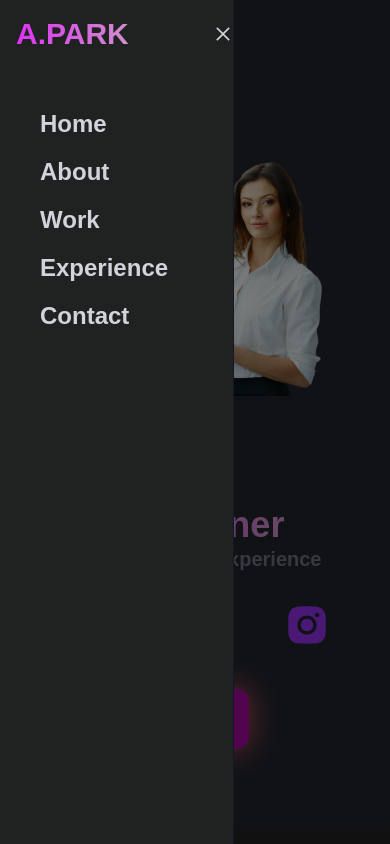
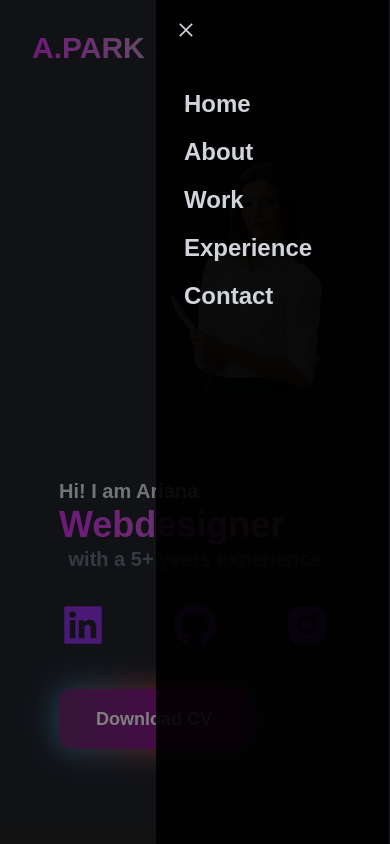
Before and after one commit to kaltrinabaliu/portfolio-vue, a Vue app in the folder portfolio-vue/: page / in a window 390 px wide. Both pictures are taken after a click on the element 364 px from the left and 48 px from the top of the page. Shown: the top 844 px of the page. Built offline with nearby package versions, Linux system fonts and the light colour scheme.

Commit message:
responsive side bar update

```diff
--- a/portfolio-vue/src/components/Navbar.vue
+++ b/portfolio-vue/src/components/Navbar.vue
@@ -9,29 +9,23 @@
       <li class="p-5"><a href="#contact">Contact</a></li>
     </ul>
       <div @click="handleNav" class="block md:hidden">
-        <!--  close icon -->
-<!--
-      <svg v-if=nav stroke="currentColor" fill="currentColor" stroke-width="0" viewBox="0 0 1024 1024" fill-rule="evenodd" height="20" width="20" xmlns="http://www.w3.org/2000/svg">
-        <path d="M799.855 166.312c.023.007.043.018.084.059l57.69 57.69c.041.041.052.06.059.084a.118.118 0 0 1 0 .069c-.007.023-.018.042-.059.083L569.926 512l287.703 287.703c.041.04.052.06.059.083a.118.118 0 0 1 0 .07c-.007.022-.018.042-.059.083l-57.69 57.69c-.041.041-.06.052-.084.059a.118.118 0 0 1-.069 0c-.023-.007-.042-.018-.083-.059L512 569.926 224.297 857.629c-.04.041-.06.052-.083.059a.118.118 0 0 1-.07 0c-.022-.007-.042-.018-.083-.059l-57.69-57.69c-.041-.041-.052-.06-.059-.084a.118.118 0 0 1 0-.069c.007-.023.018-.042.059-.083L454.073 512 166.371 224.297c-.041-.04-.052-.06-.059-.083a.118.118 0 0 1 0-.07c.007-.022.018-.042.059-.083l57.69-57.69c.041-.041.06-.052.084-.059a.118.118 0 0 1 .069 0c.023.007.042.018.083.059L512 454.073l287.703-287.702c.04-.041.06-.052.083-.059a.118.118 0 0 1 .07 0Z">
-      </path>
-    </svg> -->
           <!--  menu icon -->
       <svg v-if=!nav stroke="currentColor" fill="currentColor" stroke-width="0" viewBox="0 0 1024 1024" height="20" width="20" xmlns="http://www.w3.org/2000/svg">
         <path d="M904 160H120c-4.4 0-8 3.6-8 8v64c0 4.4 3.6 8 8 8h784c4.4 0 8-3.6 8-8v-64c0-4.4-3.6-8-8-8zm0 624H120c-4.4 0-8 3.6-8 8v64c0 4.4 3.6 8 8 8h784c4.4 0 8-3.6 8-8v-64c0-4.4-3.6-8-8-8zm0-312H120c-4.4 0-8 3.6-8 8v64c0 4.4 3.6 8 8 8h784c4.4 0 8-3.6 8-8v-64c0-4.4-3.6-8-8-8z">
       </path>
     </svg>
       </div>
+
      <!-- Overlay div -->
-    <div v-if="nav" class="fixed top-0 right-0 bottom-0 w-full bg-black opacity-50 md:hidden"></div>
-    <div :class="nav ? 'z-10 text-gray-300 fixed h-full left-0 top-0 w-[60%] border-r border-r-gray-900 bg-[#202121] ease-in-out duration-500' : 'fixed left-[-100%]'" class="md:hidden">
-      <div @click="handleNav" class="flex justify-between justify-center items-center">
-      <h1 class="text-3xl font-bold primary-color m-4">A.PARK</h1>
+    <div v-if="nav" class="fixed top-0 left-0 bottom-0 w-full bg-black opacity-50 md:hidden"></div>
+    <div :class="nav ? 'z-10 text-gray-300 fixed h-full right-0 top-0 w-[60%] border-r border-r-gray-900 bg-black/[.9] ease-in-out duration-500' : 'fixed left-[-100%]'" class="md:hidden">
+      <div @click="handleNav" class="flex justify-start items-center m-5">
       <svg v-if=nav stroke="currentColor" fill="currentColor" stroke-width="0" viewBox="0 0 1024 1024" fill-rule="evenodd" height="20" width="20" xmlns="http://www.w3.org/2000/svg">
         <path d="M799.855 166.312c.023.007.043.018.084.059l57.69 57.69c.041.041.052.06.059.084a.118.118 0 0 1 0 .069c-.007.023-.018.042-.059.083L569.926 512l287.703 287.703c.041.04.052.06.059.083a.118.118 0 0 1 0 .07c-.007.022-.018.042-.059.083l-57.69 57.69c-.041.041-.06.052-.084.059a.118.118 0 0 1-.069 0c-.023-.007-.042-.018-.083-.059L512 569.926 224.297 857.629c-.04.041-.06.052-.083.059a.118.118 0 0 1-.07 0c-.022-.007-.042-.018-.083-.059l-57.69-57.69c-.041-.041-.052-.06-.059-.084a.118.118 0 0 1 0-.069c.007-.023.018-.042.059-.083L454.073 512 166.371 224.297c-.041-.04-.052-.06-.059-.083a.118.118 0 0 1 0-.07c.007-.022.018-.042.059-.083l57.69-57.69c.041-.041.06-.052.084-.059a.118.118 0 0 1 .069 0c.023.007.042.018.083.059L512 454.073l287.703-287.702c.04-.041.06-.052.083-.059a.118.118 0 0 1 .07 0Z">
       </path>
     </svg>
     </div>
-      <ul class="p-8 text-2xl">
+      <ul class="p-5 text-2xl">
         <li class="p-2"><a href="#home">Home</a></li>
         <li class="p-2"><a href="#about">About</a></li>
         <li class="p-2"><a href="#work">Work</a></li>
```
